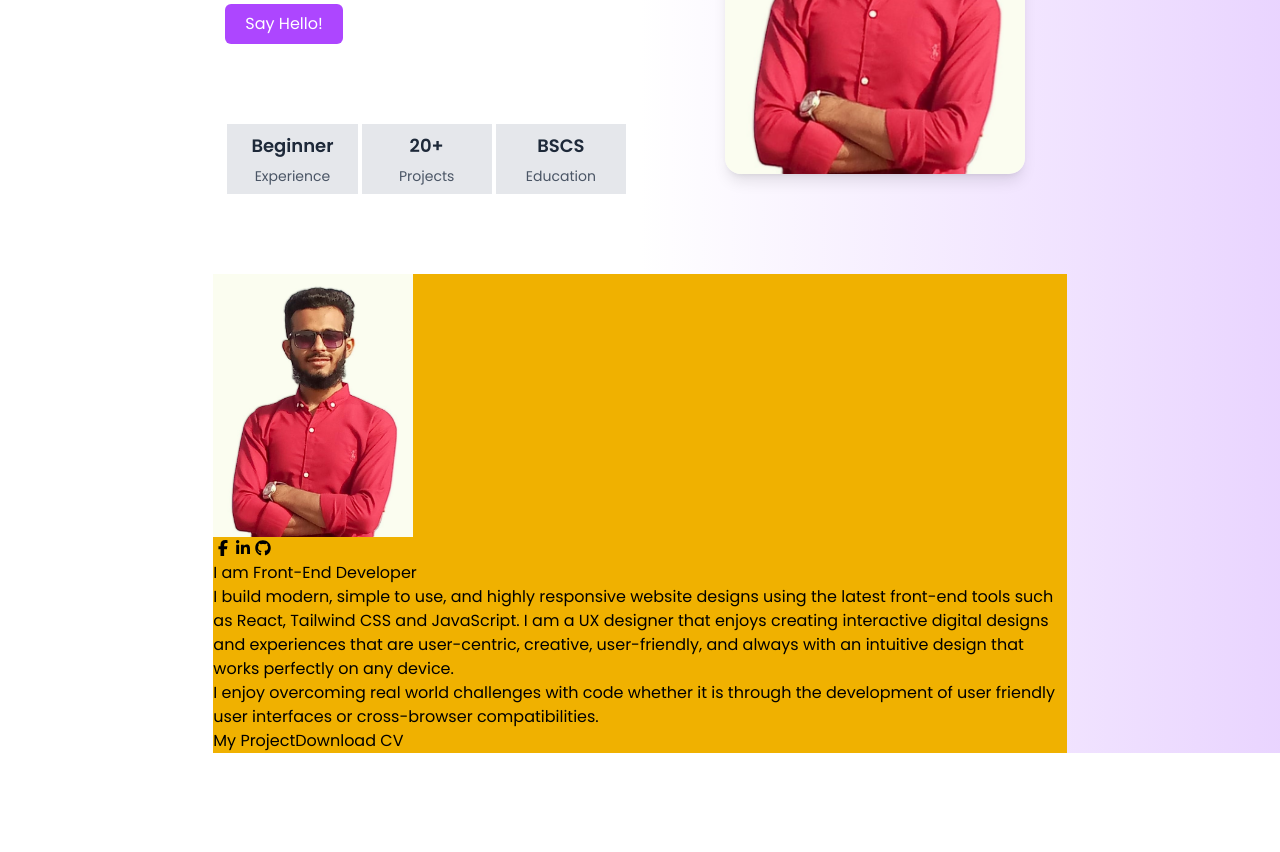
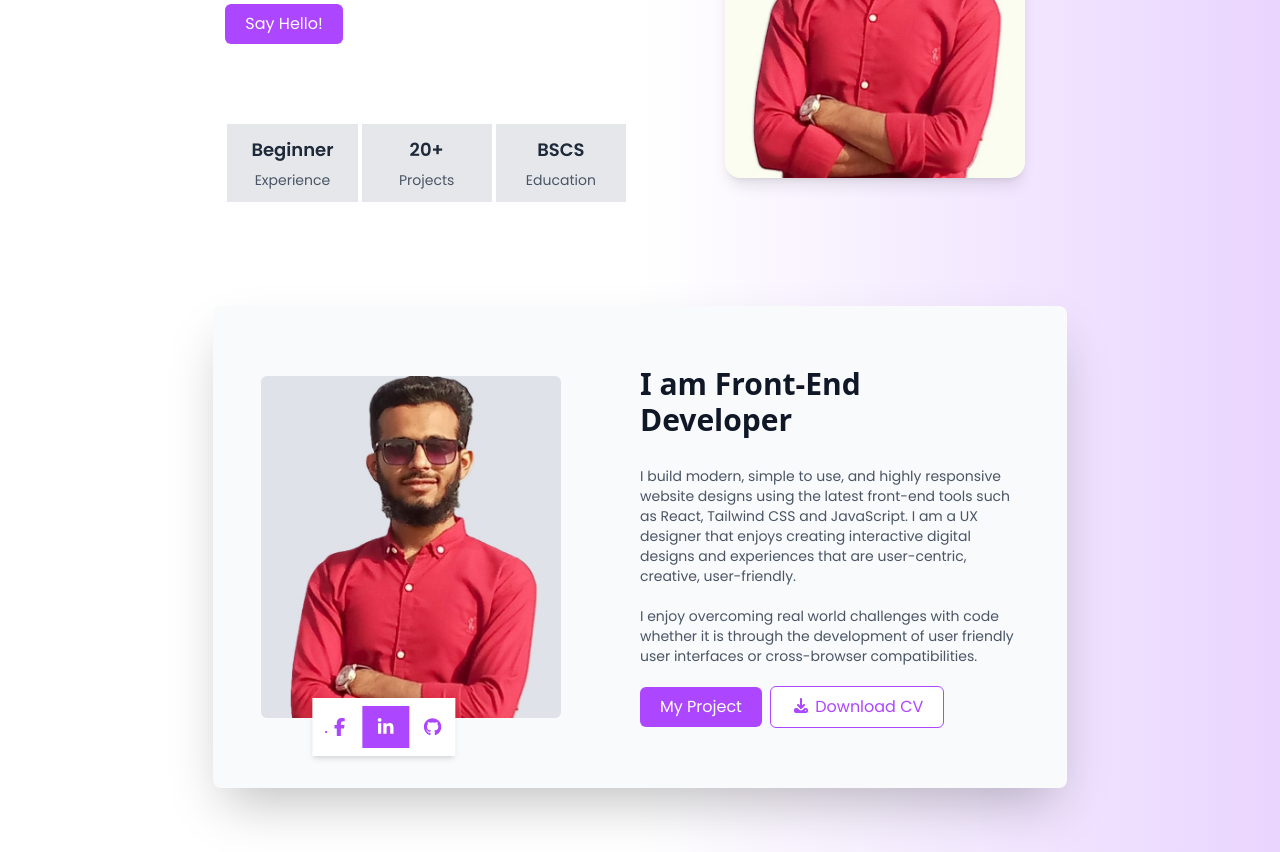
Before and after one commit to Muhammad-Anas-CodeMaestro/Muhammad_Anas_Protfolio, a Next.js app: page / in a window 1280 px wide. Shown: the part 400-1252 px from the top of the page. Before the commit the page ends 1153 px from the top, so only its background shows below. Built offline with nearby package versions, Linux system fonts and the light colour scheme.

Commit message:
Update About Section

```diff
--- a/package.json
+++ b/package.json
@@ -14,6 +14,7 @@
     "@fortawesome/free-regular-svg-icons": "^7.0.0",
     "@fortawesome/free-solid-svg-icons": "^7.0.0",
     "@fortawesome/react-fontawesome": "^0.2.3",
+    "jspdf": "^3.0.1",
     "next": "15.4.1",
     "postcss": "^8.5.6",
     "react": "19.1.0",
--- a/src/app/components/HomeSection.jsx
+++ b/src/app/components/HomeSection.jsx
@@ -1,6 +1,8 @@
 import React from 'react'
 import { FontAwesomeIcon } from '@fortawesome/react-fontawesome'
-import { faFacebookF, faLinkedinIn, faGithub } from '@fortawesome/free-brands-svg-icons'
+import { faFacebookF, faLinkedinIn, faGithub, } from '@fortawesome/free-brands-svg-icons'
+import { faDownload } from '@fortawesome/free-solid-svg-icons'
+import Link from 'next/link'
 
 function HomeSection() {
 
@@ -20,7 +22,7 @@ function HomeSection() {
       <div className="relative w-full min-h-screen flex items-center justify-center">
         <div className='bg-gradient-to-l from-purple-200 to-white absolute right-0 top-0 w-1/2 h-full z-0'></div>
         <div className="w-2/3 mx-auto relative z-10">
-          <div className=" flex justify-between items-center h-fit mt-12 mb-10">
+          <div className=" flex justify-between items-center h-fit mt-12">
             <div className="w-1/2 px-3">
               <h1 className="text-5xl text-gray-900 py-5">Hello, I'm Muhammad Anas</h1>
               <p className="w-full text-gray-600 text-sm drop-shadow-lg pb-5">
@@ -32,7 +34,7 @@ function HomeSection() {
               <h3 className="px-5 py-2 bg-purple-500 text-white rounded-md w-fit">Say Hello!</h3>
               <div className="flex justify-around items-center mt-20 mb-10 text-center ">
                 {data.map((item, index) => (
-                  <div key={index} className="bg-gray-200 w-full mx-0.5 py-2">
+                  <div key={index} className="bg-gray-200 w-full mx-0.5 py-3">
                     <h3 className="text-gray-800 text-lg font-semibold pb-1.5">{item.h3}</h3>
                     <h5 className="text-gray-600 text-sm">{item.h5}</h5>
                   </div>
@@ -40,29 +42,34 @@ function HomeSection() {
               </div>
             </div>
             <div className="w-2/5">
-              <img src="/DP.jpg" alt="AnasPicture" width={300} className='rounded-2xl  shadow-lg'/>
+              <img src="/DP.jpg" alt="AnasPicture" width={300} className='rounded-2xl  shadow-lg' />
             </div>
           </div>
-          <div className="bg-yellow-500">
-            <div>
-              <img src="/DP.jpg" alt="AnasPicture" width={200} />
-              <FontAwesomeIcon icon={faFacebookF} />
-              <FontAwesomeIcon icon={faLinkedinIn} />
-              <FontAwesomeIcon icon={faGithub} />
+          <div className="flex shadow-2xl px-12 py-15 my-16 bg-gray-50 rounded-lg items-center">
+            <div className='w-1/2 mx-auto'>
+              <div className='relative'>
+                <img src="/Graybg.jpg" alt="AnasPicture" width={300} className='bg-transparent rounded-md'/>
+              </div>
+              <div className='flex items-center justify-center bg-white text-purple-500 text-lg px-3 py-2
+              absolute transform -translate-x-1/2 left-1/5 bottom-[96px] shadow-md'>.
+                <FontAwesomeIcon icon={faFacebookF} className='pr-3' />
+                <FontAwesomeIcon icon={faLinkedinIn} className='p-3 bg-purple-500 text-white' />
+                <FontAwesomeIcon icon={faGithub} className='pl-3' />
+              </div>
             </div>
-            <div>
-              <h3>I am Front-End Developer</h3>
-              <p>
-                I build modern, simple to use, and highly responsive website designs using the latest front-end tools such as React, Tailwind CSS and JavaScript. I am a UX designer that enjoys creating interactive digital designs and experiences that are user-centric, creative, user-friendly, and always with an intuitive design that works perfectly on any device.
+            <div className='w-1/2 space'>
+              <h3 className='text-gray-900 font-semibold font-sans text-3xl pb-7'>I am Front-End Developer</h3>
+              <p className='text-gray-600 text-sm pb-5'>
+                I build modern, simple to use, and highly responsive website designs using the latest front-end tools such as React, Tailwind CSS and JavaScript. I am a UX designer that enjoys creating interactive digital designs and experiences that are user-centric, creative, user-friendly.
               </p>
-              <p>
+              <p className='text-gray-600 text-sm pb-5'>
                 I enjoy overcoming real world challenges with code whether it is through the development of user friendly user interfaces or cross-browser compatibilities.
               </p>
-              <button>
+              <button className='px-5 py-2 bg-purple-500 text-white rounded-md w-fit mr-2'>
                 My Project
               </button>
-              <button>
-                Download CV
+              <button className='px-5 py-2 bg-white text-purple-500 w-fit border border-purple-500 rounded-md'>
+                <FontAwesomeIcon icon={faDownload} /> Download CV
               </button>
             </div>
           </div>
```
Also changed, not shown: public/Graybg.jpg (added), 1 other file (tests, documents, lock files or other folders).
